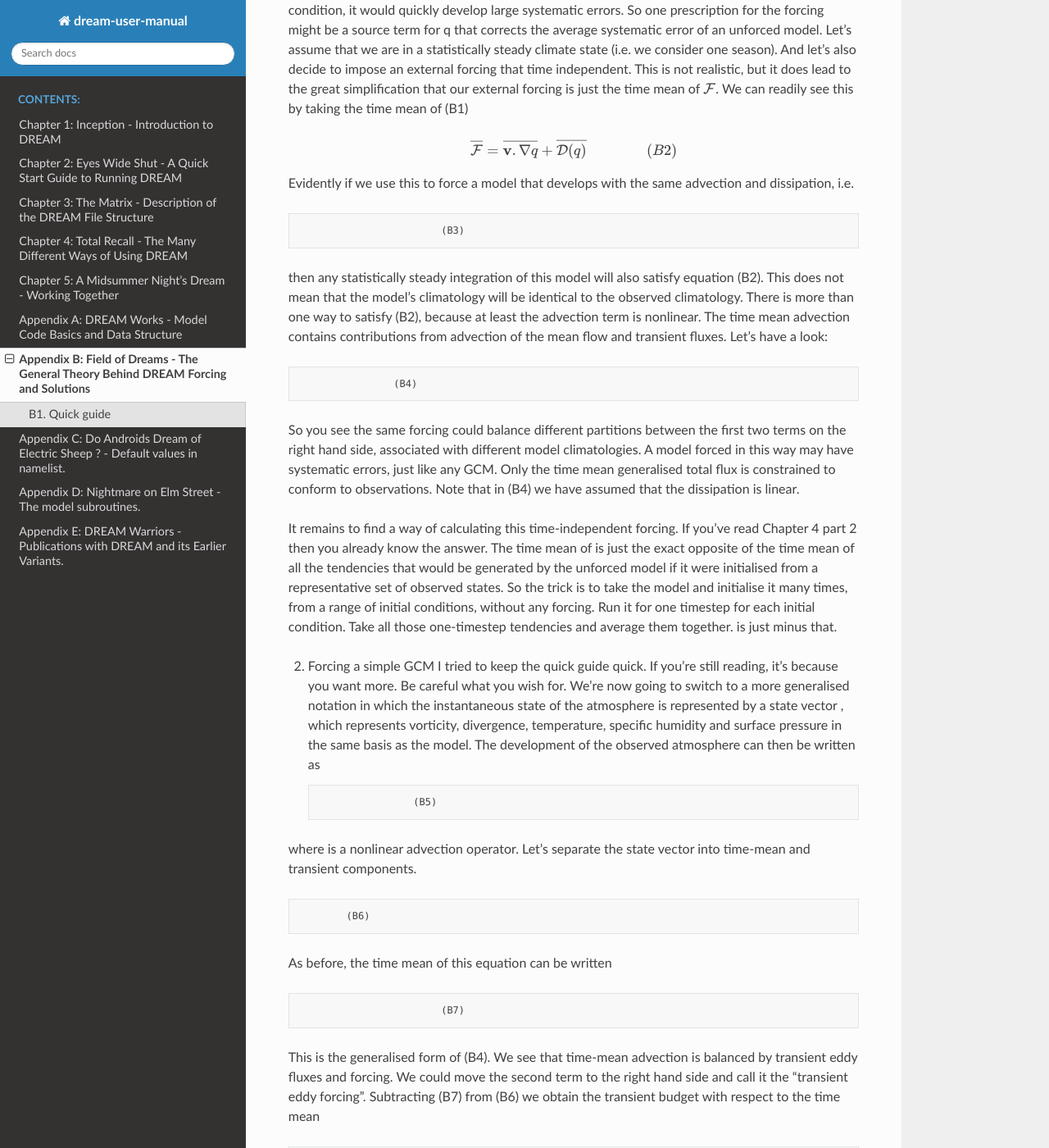
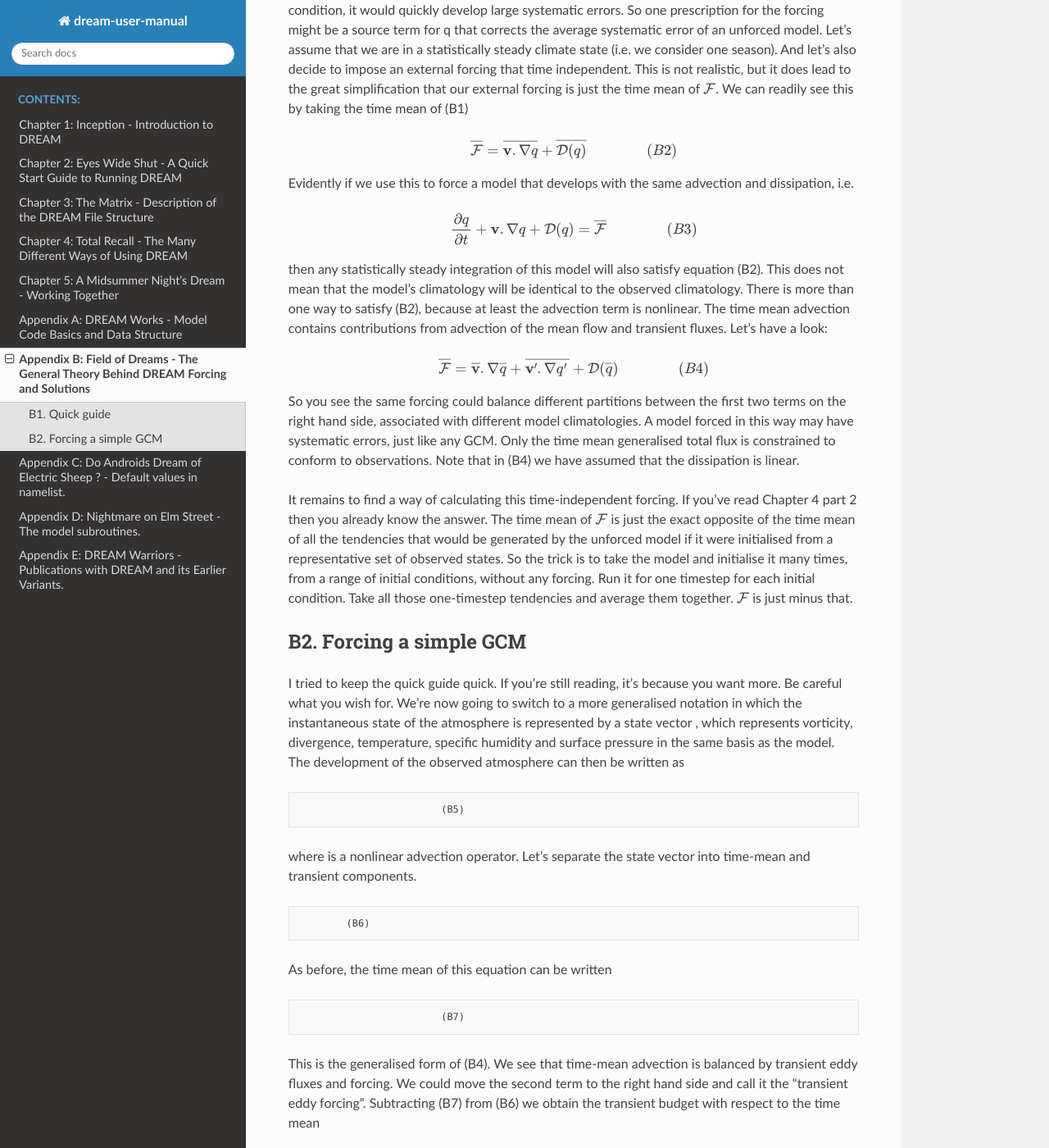
Before and after one commit to dream-gcm/usermanual, a Sphinx documentation site: the page built from source/AppendixB.md, in a window 1280 px wide and 1400 px high, scrolled down 988 px. Shown: the whole window at 82% size. Built offline with Sphinx 7.4.7 and the Read the Docs theme 2.0.0, drawn with Linux system fonts in a browser that asks for light colours.

Commit message:
SLX: Upd appendix B

```diff
--- a/source/AppendixB.md
+++ b/source/AppendixB.md
@@ -27,18 +27,28 @@ $$
 
 Evidently if we use this to force a model that develops with the same advection and dissipation, i.e.
 
-				(B3)
+$$
+   \begin{eqnarray}
+      \frac{\partial q}{\partial t} + {\bf v}.\nabla q + {\cal D}(q)= \overline{{\cal F}}
+ & \qquad\qquad (B3) \\
+   \end{eqnarray}
+$$
 
 then any statistically steady integration of this model will also satisfy equation (B2). This does not mean that the model’s climatology will be identical to the observed climatology. There is more than one way to satisfy (B2), because at least the advection term is nonlinear. The time mean advection contains contributions from advection of the mean flow and transient fluxes. Let’s have a look:
 
-			(B4)
+$$
+   \begin{eqnarray}
+      \overline{\cal F} = \overline{\bf v}.\nabla \overline{q} + \overline{{\bf v}'.\nabla q'} + {{\cal D}(\overline{q})}
+ & \qquad\qquad (B4) \\
+   \end{eqnarray}
+$$
 
 So you see the same forcing could balance different partitions between the first two terms on the right hand side, associated with different model climatologies. A model forced in this way may have systematic errors, just like any GCM. Only the time mean generalised total flux is constrained to conform to observations. Note that in (B4) we have assumed that the dissipation is linear.
 
-It remains to find a way of calculating this time-independent forcing. If you’ve read Chapter 4 part 2 then you already know the answer. The time mean of  is just the exact opposite of the time mean of all the tendencies that would be generated by the unforced model if it were initialised from a representative set of observed states. So the trick is to take the model and initialise it many times, from a range of initial conditions, without any forcing. Run it for one timestep for each initial condition. Take all those one-timestep tendencies and average them together.  is just minus that.
+It remains to find a way of calculating this time-independent forcing. If you’ve read Chapter 4 part 2 then you already know the answer. The time mean of $\cal{F}$ is just the exact opposite of the time mean of all the tendencies that would be generated by the unforced model if it were initialised from a representative set of observed states. So the trick is to take the model and initialise it many times, from a range of initial conditions, without any forcing. Run it for one timestep for each initial condition. Take all those one-timestep tendencies and average them together.  $\cal{F}$ is just minus that.
 
 
-2) Forcing a simple GCM
+## B2. Forcing a simple GCM
 I tried to keep the quick guide quick. If you’re still reading, it’s because you want more. Be careful what you wish for. We’re now going to switch to a more generalised notation in which the instantaneous state of the atmosphere is represented by a state vector , which represents vorticity, divergence, temperature, specific humidity and surface pressure in the same basis as the model. The development of the observed atmosphere can then be written as
 
 				(B5)
```
